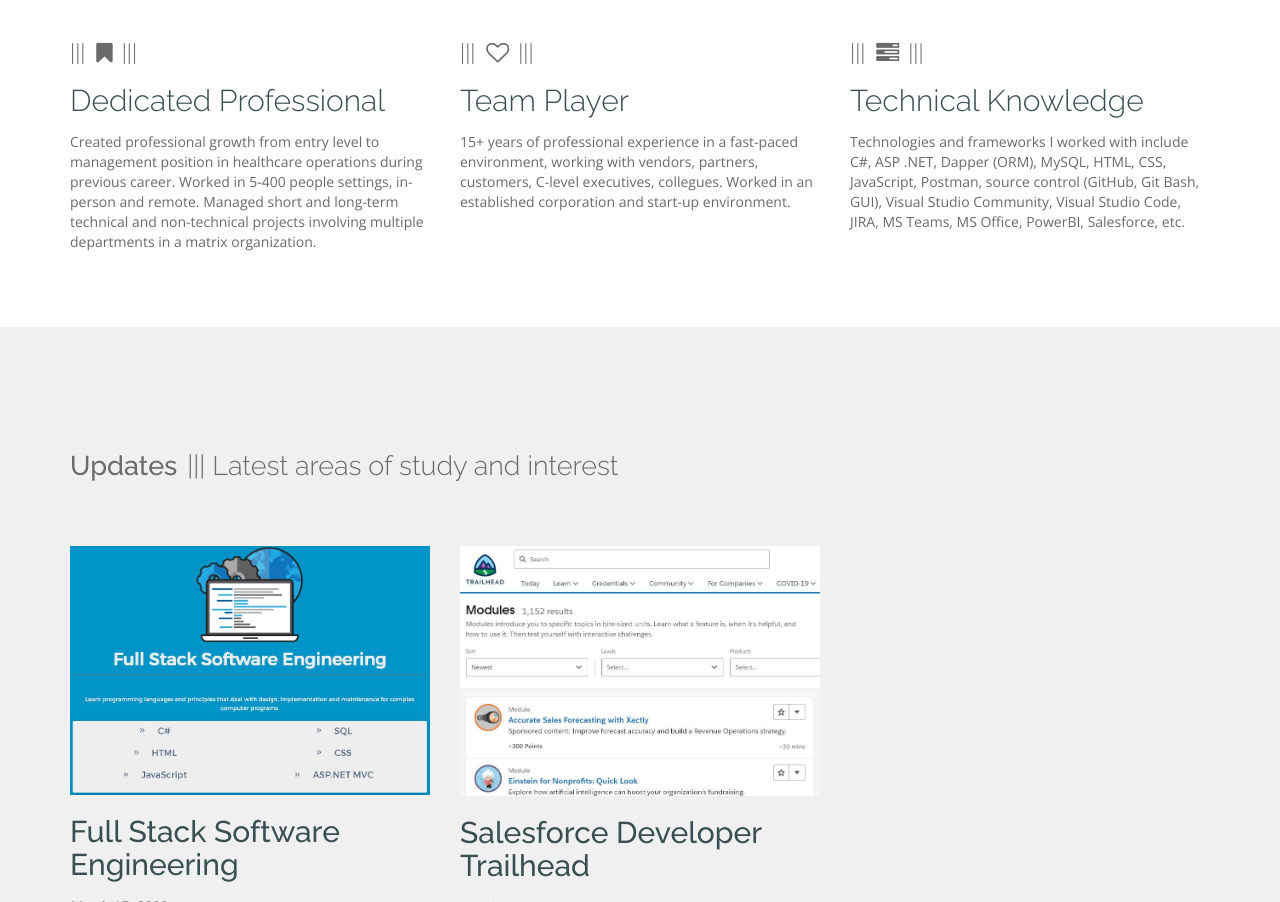
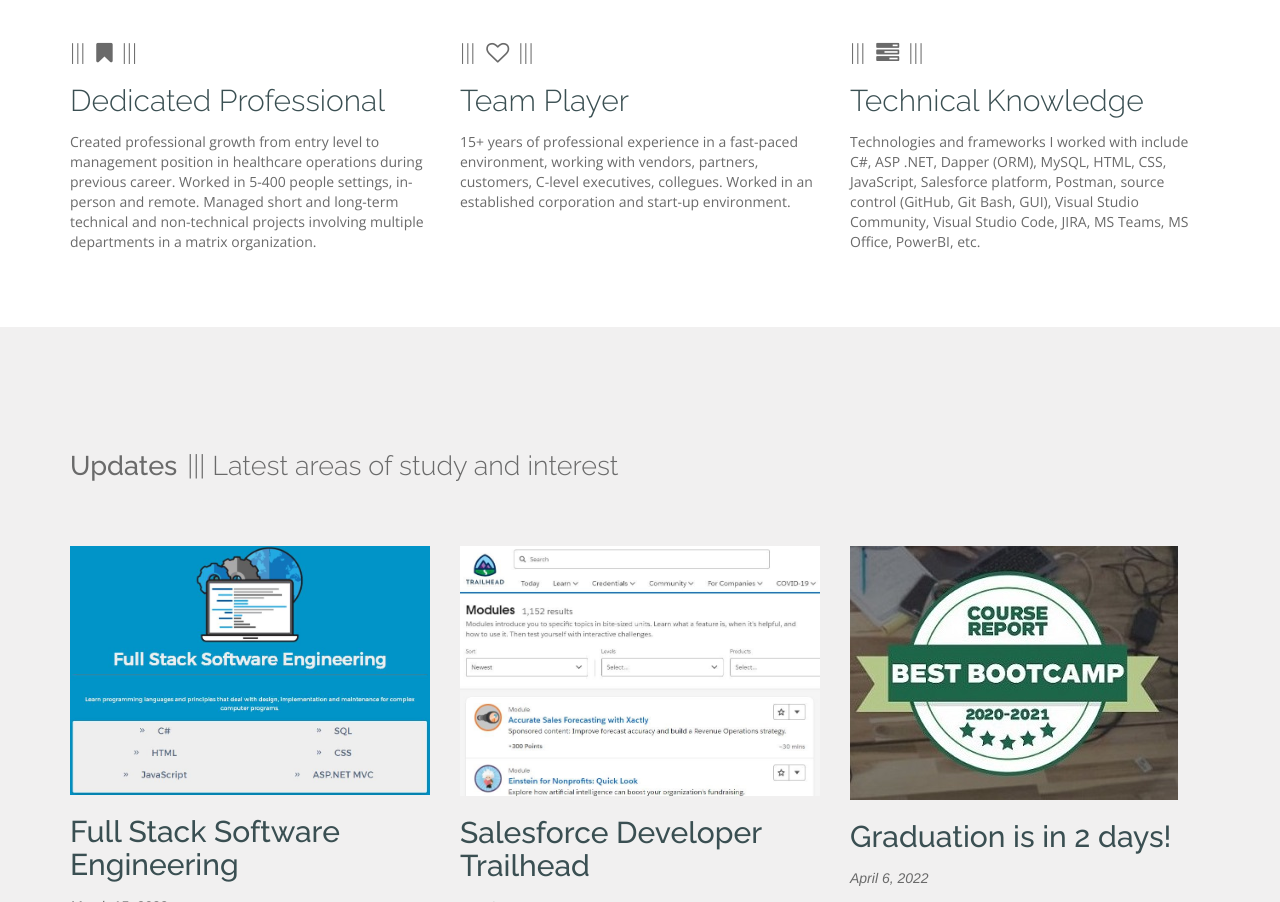
Before and after one commit to TSYMarina/tsymarina.github.io, a plain HTML site: page index.html in a window 1280 px wide. Shown: the part 2602-3504 px from the top of the page. Drawn offline with nearby package versions, Linux system fonts and the light colour scheme; a web font is replaced by a local one.

Commit message:
added Apr 6 post

```diff
--- a/assets/css/style.css
+++ b/assets/css/style.css
@@ -194,7 +194,7 @@
 
 
 .logo:hover{
-  text-decoration: none;
+  text-decoration:double;
 }
 
 #header .slogan{
--- a/index.html
+++ b/index.html
@@ -59,7 +59,6 @@
 								        <span class="icon-bar"></span>
 							      	</button>
 							    </div>
-
 							    <div class="collapse navbar-collapse navbar-def" id="bs-example-navbar-collapse-1">
 
 							      	<ul class="nav navbar-nav navbar-right">
@@ -219,7 +218,7 @@
 										<i class="fa fa-tasks"></i>
 									</div>
 									<h2 class="service-head">Technical Knowledge</h2>
-									<p>Technologies and frameworks I worked with include C#, ASP .NET, Dapper (ORM), MySQL, HTML, CSS, JavaScript, Postman, source control (GitHub, Git Bash, GUI), Visual Studio Community, Visual Studio Code, JIRA, MS Teams, MS Office, PowerBI, Salesforce, etc.</p>
+									<p>Technologies and frameworks I worked with include C#, ASP .NET, Dapper (ORM), MySQL, HTML, CSS, JavaScript, Salesforce platform, Postman, source control (GitHub, Git Bash, GUI), Visual Studio Community, Visual Studio Code, JIRA, MS Teams, MS Office, PowerBI, etc.</p>
 								</div>
 							</div>
 						</div>
@@ -251,6 +250,13 @@
 								<a href="#"><h2>Salesforce Developer Trailhead</h2></a>
 								<div class="date">March 22, 2022</div>
 								<p>Working with Salesforce since 2014 as a project, implementation and training manager was an amazing experience. I have now resumed my interest in this platform. This time as a developer. <a href="https://trailhead.salesforce.com/career-path/">Trailhead and Trailblazer community</a> are great resources!</p>
+
+							</div>
+							<div class="col-sm-4 blog-post">
+								<img src="assets/images/BestCodingBootcampTrueCoders.JPG">
+								<a href="#"><h2>Graduation is in 2 days!</h2></a>
+								<div class="date">April 6, 2022</div>
+								<p>What a high-pressure and rewarding experience this has been! While there is always room for improvement (especially with all the CSS tricks), my final project is ready ahead of time. I am beyond excited to call the learning experience with TrueCoders a great success based on the amazing progress, number of lecture hours, deep learning and a ton pf practical knowledge I recieved.</p>
 
 							</div>
 						</div>
@@ -402,8 +408,6 @@
 		jQuery('html, body').animate({
 			scrollTop : jQuery(this.hash).offset().top
 			}, 1500);
-		});
-
 
 		</script>
 	</body>
```
Also changed, not shown: assets/images/BestCodingBootcampTrueCoders.JPG (added), assets/images/tacobrick.jpg (deleted).
